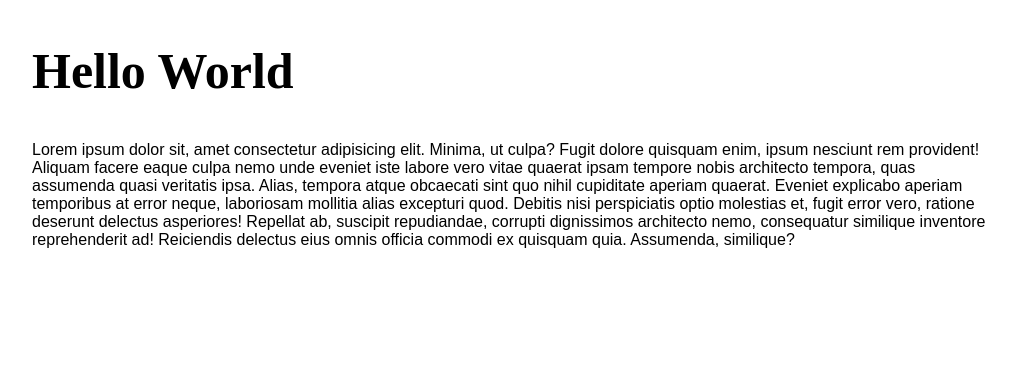
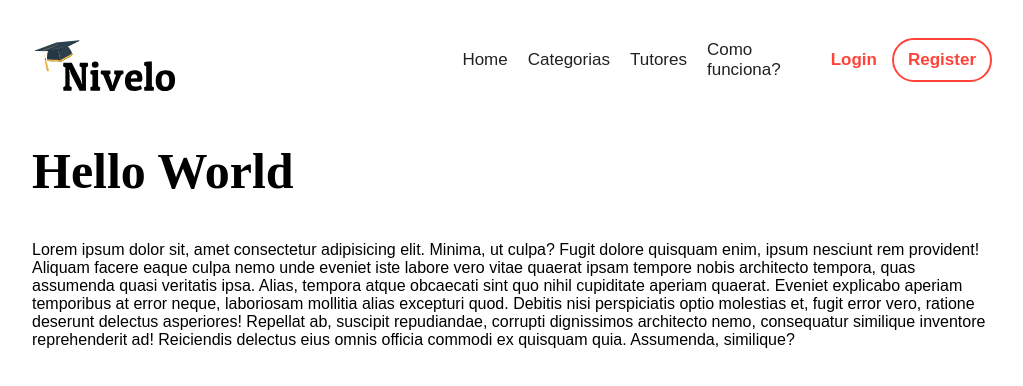
Before and after one commit to NicolasMarqui/Nivelo, a Next.js app in the folder client/: page / in a window 1280 px wide. Shown: the top 386 px of the page, without its empty margins (123-1146 px from the left). Built offline with nearby package versions, Linux system fonts and the light colour scheme; a web font is replaced by a local one.

Commit message:
dev: Added navbar and styles

```diff
--- /dev/null
+++ b/client/components/Layout/index.tsx
@@ -0,0 +1,10 @@
+import Navbar from "../Navbar";
+
+const Layout = ({ children }) => (
+    <>
+        <Navbar />
+        <div className="nivelo">{children}</div>
+    </>
+);
+
+export default Layout;
--- /dev/null
+++ b/client/components/Navbar/Navbar.styles.ts
@@ -0,0 +1,74 @@
+import { navBarHover } from "./../../styles/animations";
+import styled from "styled-components";
+
+export const Header = styled.div`
+    width: 100%;
+    position: relative;
+    padding-top: 20px;
+`;
+
+export const Menu = styled.ul`
+    list-style: none;
+    width: 100%;
+    padding: 0;
+    margin: 0;
+    display: flex;
+    align-items: center;
+    justify-content: flex-end;
+
+    li {
+        margin: 0px 10px;
+        position: relative;
+
+        &.navbar__dif {
+            margin-left: 40px;
+
+            a {
+                color: ${(props) => props.theme.colors.primary};
+                font-weight: 700;
+            }
+        }
+
+        &.dif__sign {
+            border: 2px solid ${(props) => props.theme.colors.primary};
+            border-radius: 22.5px;
+            margin-left: 5px;
+
+            a {
+                padding: 10px 14px;
+                display: block;
+            }
+
+            &:hover {
+                background-color: ${(props) => props.theme.colors.primary};
+                a {
+                    color: #fff;
+                }
+
+                &::before {
+                    content: none;
+                }
+            }
+        }
+
+        &:hover {
+            &::before {
+                content: "";
+                position: absolute;
+                top: 110%;
+                left: 0;
+                right: 0;
+                height: 3px;
+                background-color: ${(props) => props.theme.colors.primary};
+                animation: 0.6s ${navBarHover} linear;
+            }
+        }
+
+        a {
+            text-decoration: none;
+            color: #222;
+            font-size: 17px;
+            font-weight: 400;
+        }
+    }
+`;
--- /dev/null
+++ b/client/components/Navbar/index.tsx
@@ -0,0 +1,57 @@
+import React from "react";
+import { Container, Flex } from "../../styles/helpers";
+import { Header, Menu } from "./Navbar.styles";
+import Image from "next/image";
+import Link from "next/link";
+
+const Navbar: React.FC = ({}) => {
+    return (
+        <Header>
+            <Container style={{ display: "flex" }}>
+                <Flex>
+                    <Image
+                        src="/logo.svg"
+                        width="150"
+                        height="80"
+                        alt="Nivelo"
+                    />
+                </Flex>
+                <Flex>
+                    <Menu>
+                        <li>
+                            <Link href="/">
+                                <a>Home</a>
+                            </Link>
+                        </li>
+                        <li>
+                            <Link href="/categories">
+                                <a>Categorias</a>
+                            </Link>
+                        </li>
+                        <li>
+                            <Link href="/tutors">
+                                <a>Tutores</a>
+                            </Link>
+                        </li>
+                        <li>
+                            <Link href="/how-it-works">
+                                <a>Como funciona?</a>
+                            </Link>
+                        </li>
+                        <li className="navbar__dif">
+                            <Link href="/login">
+                                <a>Login</a>
+                            </Link>
+                        </li>
+                        <li className="navbar__dif dif__sign">
+                            <Link href="/signup">
+                                <a>Register</a>
+                            </Link>
+                        </li>
+                    </Menu>
+                </Flex>
+            </Container>
+        </Header>
+    );
+};
+export default Navbar;
--- a/client/pages/_app.tsx
+++ b/client/pages/_app.tsx
@@ -1,13 +1,16 @@
 import "../styles/_app.css";
 import { ThemeProvider } from "styled-components";
 import { GlobalStyle, theme } from "../styles/globals";
+import Layout from "../components/Layout";
 
 function MyApp({ Component, pageProps }) {
     return (
         <>
             <GlobalStyle />
             <ThemeProvider theme={theme}>
-                <Component {...pageProps} />
+                <Layout>
+                    <Component {...pageProps} />
+                </Layout>
             </ThemeProvider>
         </>
     );
--- /dev/null
+++ b/client/styles/animations.ts
@@ -0,0 +1,15 @@
+import { keyframes } from "styled-components";
+
+export const navBarHover = keyframes`
+    0% {
+        width: 20%;
+    }
+
+    50% {
+        width: 50%;
+    }
+
+    100% {
+        width: 100%;
+    }
+`;
--- a/client/styles/helpers.ts
+++ b/client/styles/helpers.ts
@@ -1,10 +1,17 @@
 import styled from "styled-components";
+import { css } from "styled-components";
 
 export const Container = styled.div`
     padding-right: 15px;
     padding-left: 15px;
     margin-right: auto;
     margin-left: auto;
+
+    /* ${(props) =>
+        props.isFlex &&
+        css`
+            display: flex;
+        `} */
 
     @media (min-width: 768px) {
         width: 750px;
@@ -26,3 +33,9 @@ export const Container = styled.div`
         width: 1657px;
     }
 `;
+
+export const Flex = styled.div`
+    display: flex;
+    flex: 1;
+    align-items: center;
+`;
```
Also changed, not shown: client/.babelrc (added), client/public/logo.svg (added).
